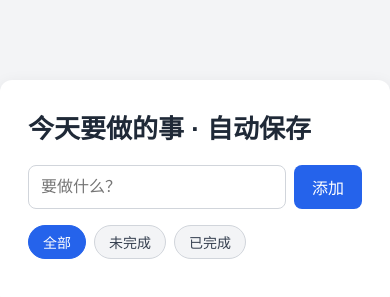
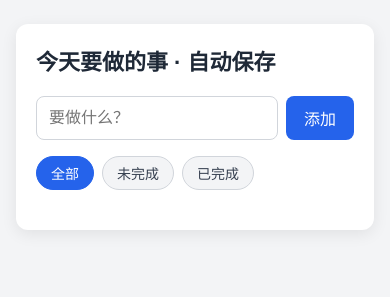
Before and after one commit to Porridgesplash/git-course-demo, a plain HTML site: page index.html in a window 390 px wide. Shown: the top 297 px of the page. Drawn offline with Linux system fonts and the light colour scheme.

Commit message:
手机上卡片四周留出空白

```diff
--- a/style.css
+++ b/style.css
@@ -102,3 +102,19 @@ h1 {
   background: #2563eb;
   border-color: #2563eb;
 }
+
+/* 手机上：四周留出空白，标题字号小一点 */
+@media (max-width: 480px) {
+  body {
+    padding: 0 16px;
+  }
+
+  .app {
+    margin-top: 24px;
+    padding: 20px;
+  }
+
+  h1 {
+    font-size: 22px;
+  }
+}
```
